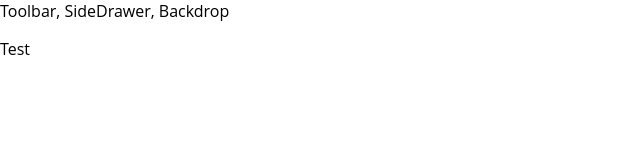
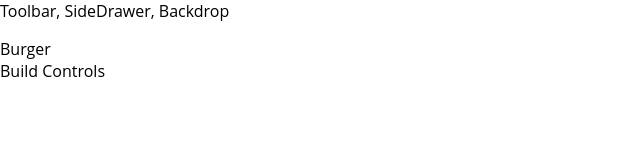
Before and after one commit to EfiGordon/burger-app, a React (Create React App) app: page / in a window 1280 px wide. Shown: the top 160 px of the page, without its empty margins (0-640 px from the left). Built offline with nearby package versions, Linux system fonts and the light colour scheme; the HTML template or start-up script is replaced by a standard one.

Commit message:
Adding first CSS Module to layout

```diff
--- a/src/App.js
+++ b/src/App.js
@@ -1,12 +1,14 @@
 import React from 'react';
+
 import Layout from './components/Layout/Layout';
+import BurgerBuilder from './containers/BurgerBuilder/BurgerBuilder';
 //import './App.css';
 
 function App() {
   return (
     <div>
       <Layout>
-        <p> Test </p>
+        <BurgerBuilder />
       </Layout>
     </div>
   );
--- a/src/components/Layout/Layout.js
+++ b/src/components/Layout/Layout.js
@@ -1,11 +1,12 @@
 import React from 'react';
 import Aux from '../../hoc/Auxiliary';
+import classes from './Layout.module.css';
 
 const layout = ( props ) => {
     return (
         <Aux>
             <div> Toolbar, SideDrawer, Backdrop </div>
-            <main>
+            <main className={classes.Content}>
                 {props.children}
             </main>
         </Aux>
--- /dev/null
+++ b/src/components/Layout/Layout.module.css
@@ -0,0 +1,3 @@
+.Content{
+    margin-top: 16px;
+}
--- /dev/null
+++ b/src/containers/BurgerBuilder/BurgerBuilder.js
@@ -0,0 +1,14 @@
+import React, { Component } from 'react';
+
+class BurgerBuilder extends Component {
+    render() {
+        return (
+            <React.Fragment>
+                <div>Burger</div>
+                <div>Build Controls</div>
+            </React.Fragment>
+        );
+    }
+}
+
+export default BurgerBuilder;
```
Also changed, not shown: 1 other file (tests, documents, lock files or other folders).
